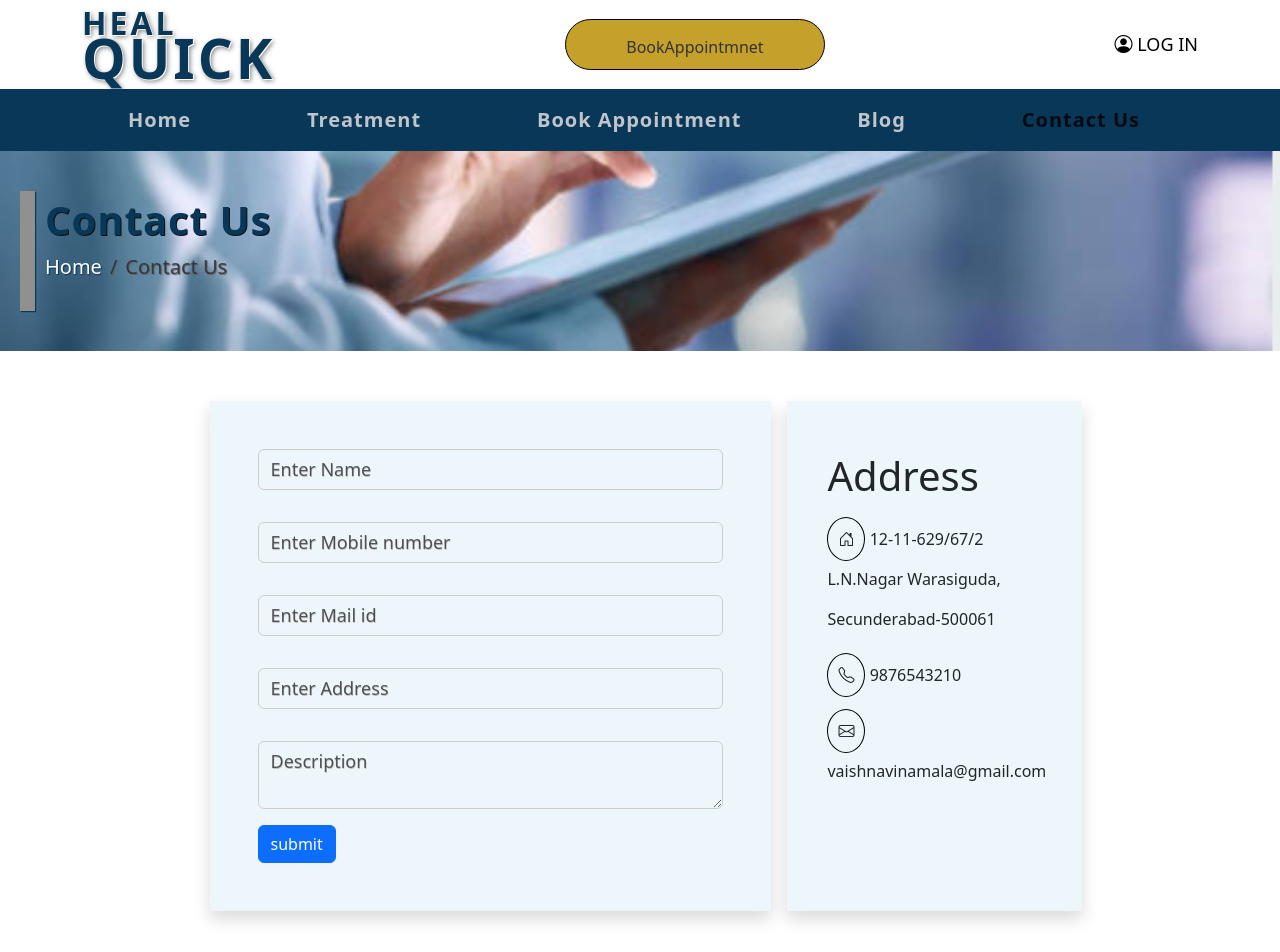
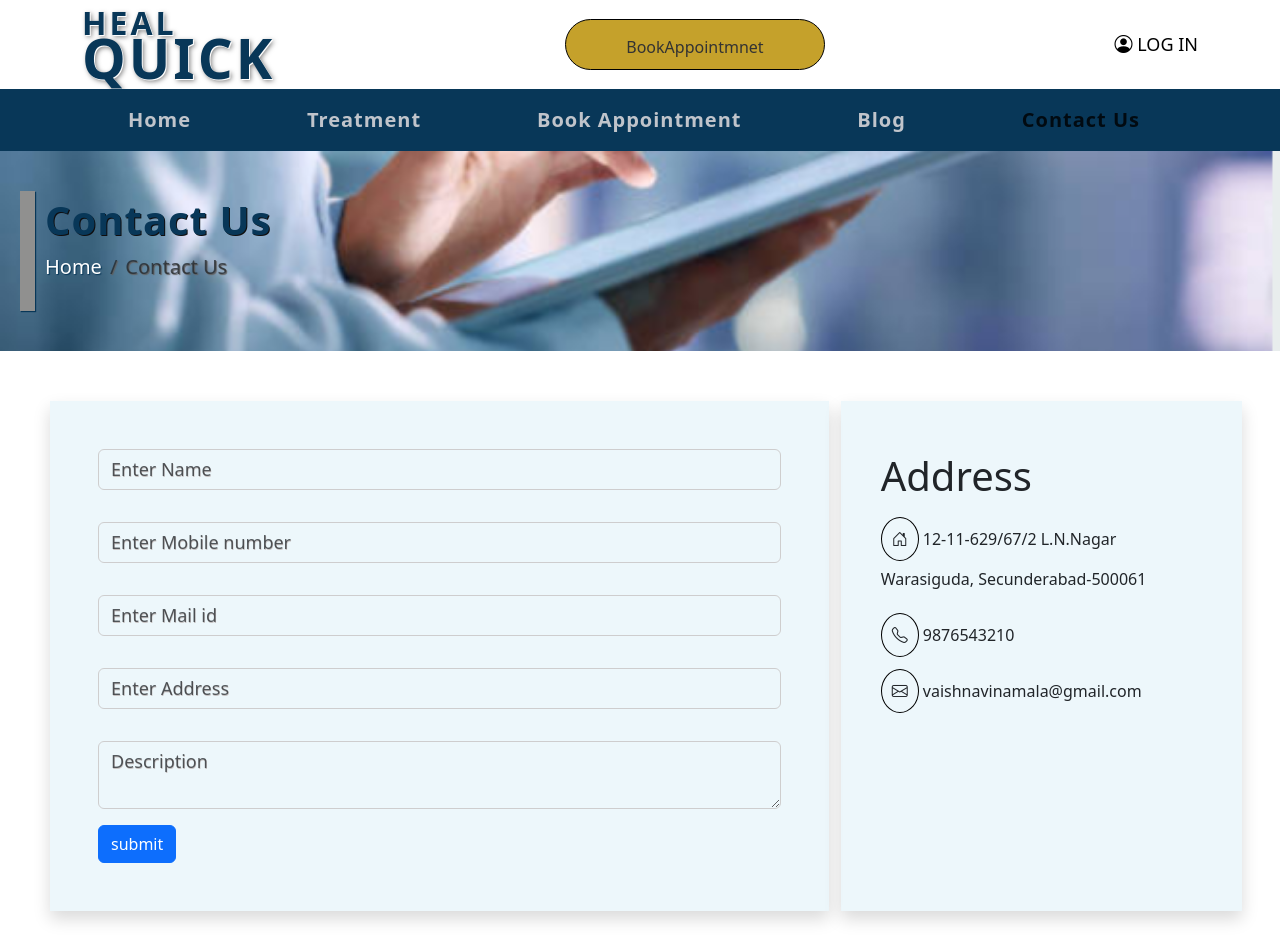
Before and after one commit to vaishnavi-namala/Healquickfront, a React (Create React App) app: page /contactus in a window 1280 px wide. Shown: the top 952 px of the page. Built offline with nearby package versions, Linux system fonts and the light colour scheme; no server answers.

Commit message:
Update ContactUs.js

```diff
--- a/src/Main/ContactUs.js
+++ b/src/Main/ContactUs.js
@@ -46,8 +46,8 @@ const ContactUs = () => {
 
 
     <div className={`container-fluid ${Book.contact}`}>
-        <div className="row w-75 m-auto" >
-            <div className={`col-8 pe-3`}>
+        <div className="row" >
+            <div className={`col-lg-8 ${Book.contact1}`}>
             <form  className='shadow p-5'>
                 <input type='text' placeholder='Enter Name' name='contact_name' className='form-control mb-3' value={contact.contact_name} onChange={changedata}/>
                 <pre className=' text-break' id='contact_nameERR'></pre>
@@ -62,7 +62,7 @@ const ContactUs = () => {
             </form>
             </div>
 
-            <div  className={`col-4 shadow ${Book.contact2}`}>
+            <div  className={`col-lg-4 shadow ${Book.contact2}`}>
                 <div>
                     <h1>Address</h1>
                     <p> <i class="bi bi-house-door"></i> 12-11-629/67/2 L.N.Nagar Warasiguda, Secunderabad-500061</p>
```
